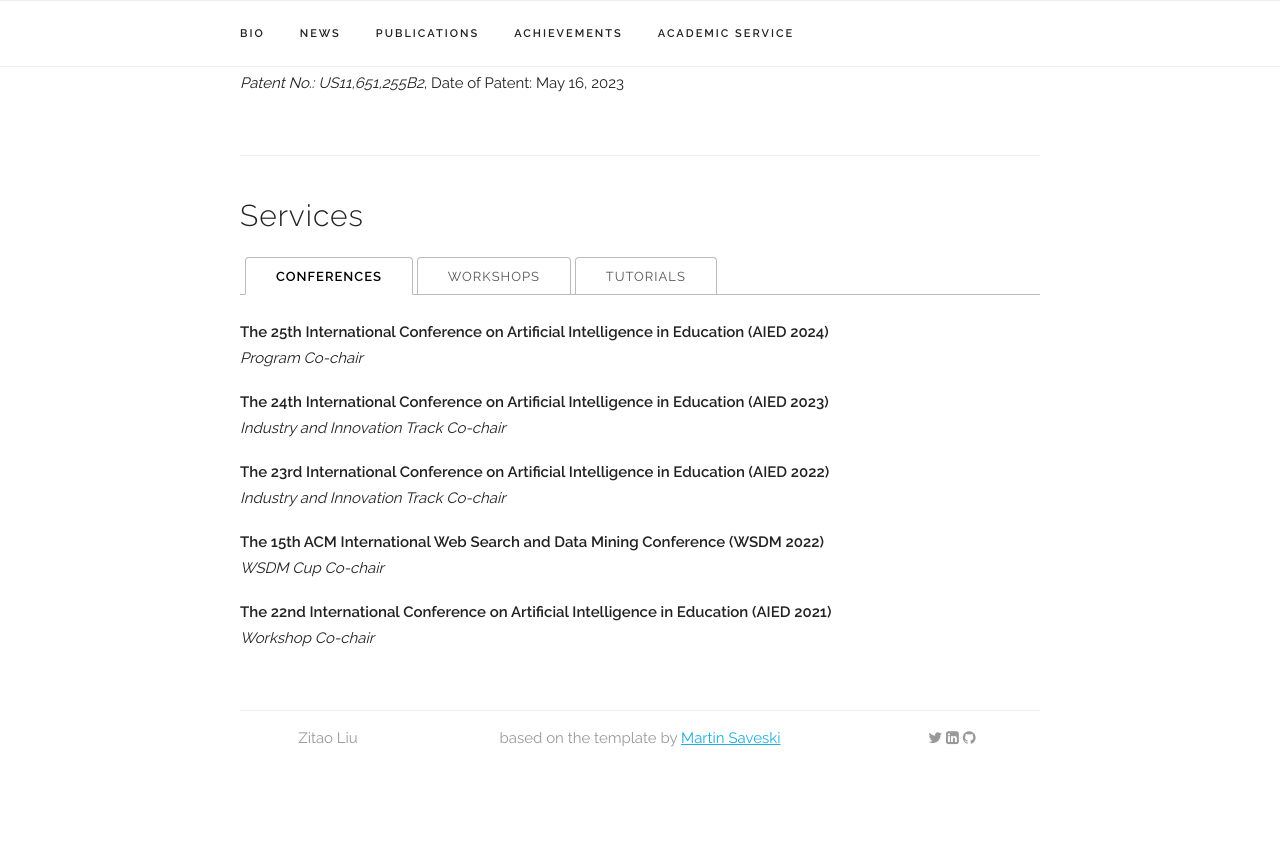
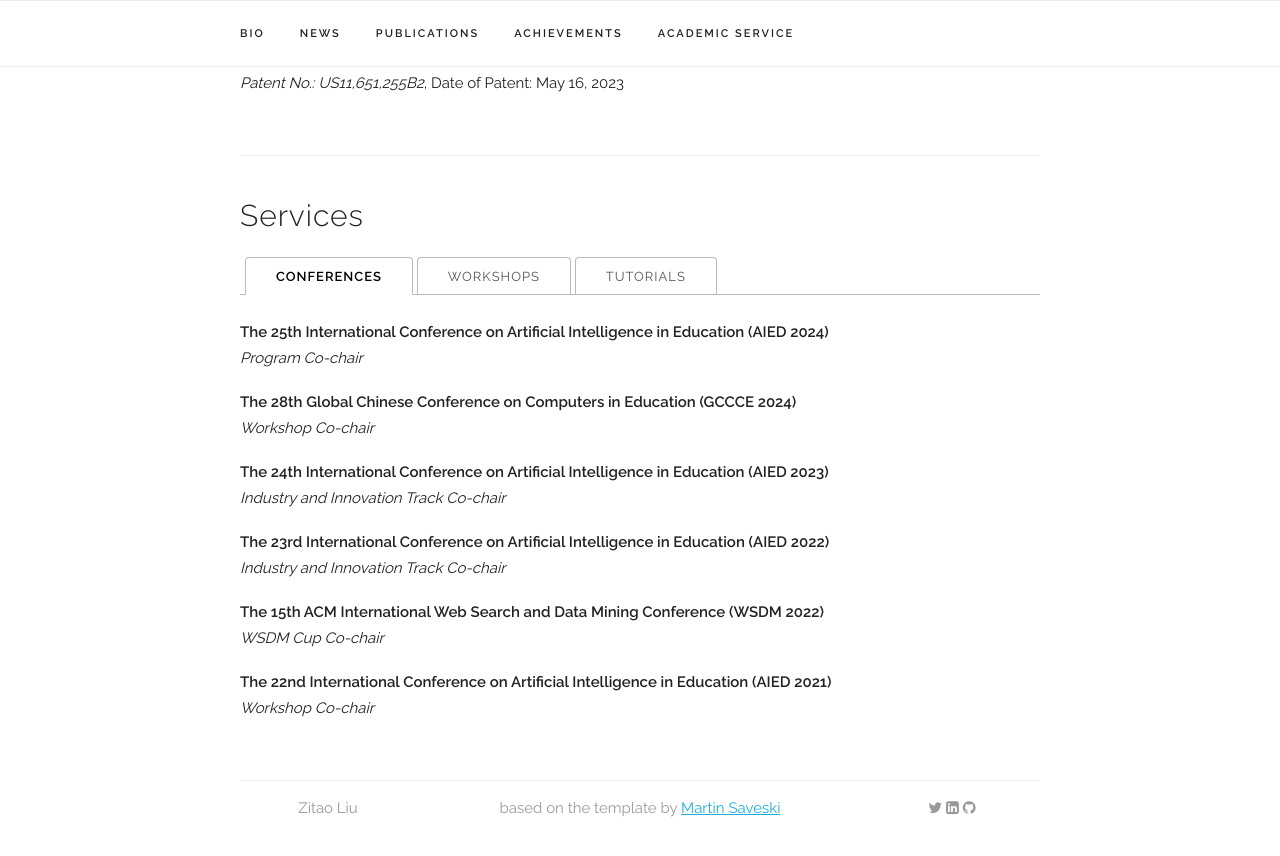
Before and after one commit to zitaoliu/zitaoliu.github.io, a Jekyll site: the page built from index.html, in a window 1280 px wide and 900 px high, scrolled down 5701 px. Shown: the top 856 px of the window. Built offline with Jekyll 4.4.1, drawn with Linux system fonts in a browser that asks for light colours; some web fonts are replaced; before the commit the page ends 6531 px from its top, so only the background shows below that.

Commit message:
add gccce 2024 service

```diff
--- a/_data/services.yaml
+++ b/_data/services.yaml
@@ -51,6 +51,10 @@ services:
     role: "Program Co-chair"
     conference: y
 
+  - title: "The 28th Global Chinese Conference on Computers in Education (GCCCE 2024)"
+    role: "Workshop Co-chair"
+    conference: y
+
   - title: "The 24th International Conference on Artificial Intelligence in Education (AIED 2023)"
     role: "Industry and Innovation Track Co-chair"
     conference: y
```
